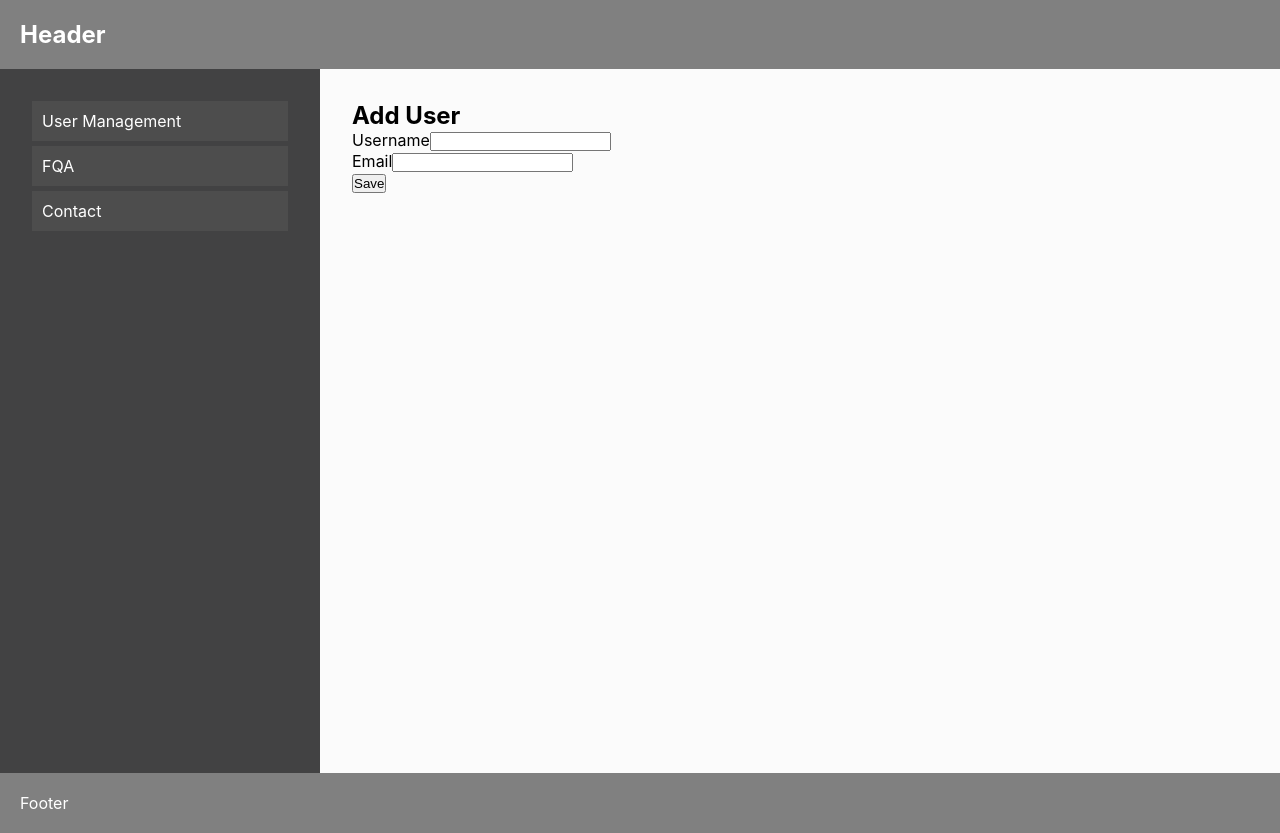
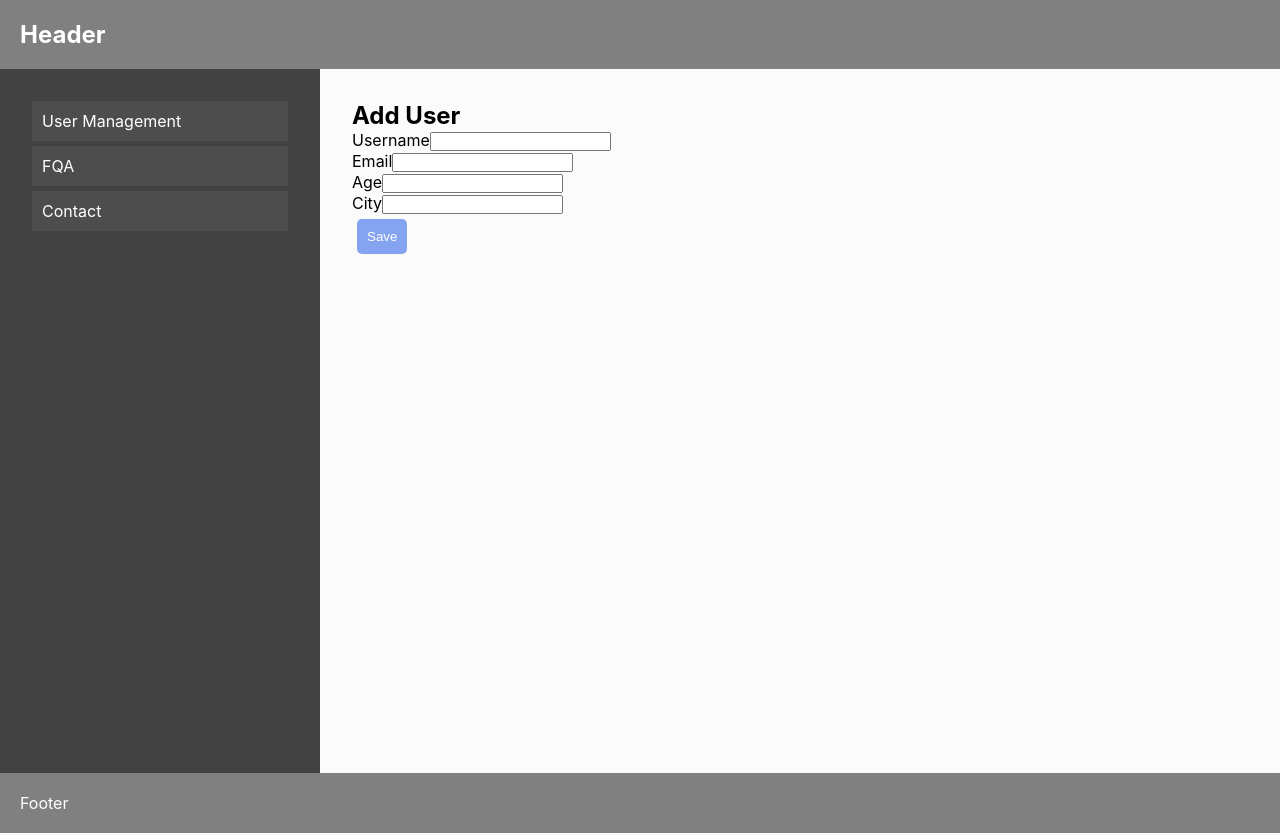
Before and after one commit to kiranmulmi/user-management-react, a React (Create React App) app: page /user-management/add in a window 1280 px wide. Built offline with nearby package versions, Linux system fonts and the light colour scheme.

Commit message:
User management improvements

```diff
--- a/src/App.css
+++ b/src/App.css
@@ -65,6 +65,25 @@ td, th {
   padding: 8px;
 }
 
-tr:nth-child(even) {
+/* tr:nth-child(even) {
   background-color: #dddddd;
+} */
+
+.btn {
+  display: inline-block;
+  background: #84a4f1;
+  padding: 10px;
+  text-decoration: none;
+  color: #ffffff;
+  border-radius: 5px;
+  margin: 5px;
+  border: none;
 }
+
+.btn-danger {
+  background: red;
+}
+
+.pull-right {
+  float: right;
+}
--- a/src/pages/UserManagement/AddUser.js
+++ b/src/pages/UserManagement/AddUser.js
@@ -1,14 +1,33 @@
 import { useState } from "react";
+import { useNavigate } from "react-router-dom";
 
 const AddUser = () => {
+  const navigate = useNavigate();
   const [username, setUsername] = useState('');
+  const [email, setEmail] = useState('');
+  const [age, setAge] = useState('');
+  const [city, setCity] = useState('');
 
   const handleUsernameChange = (event) => {
     setUsername(event.target.value);
   }
+  const handleEmailChange = (event) => {
+    setEmail(event.target.value);
+  }
+
+  const handleAgeChange = (event) => {
+    setAge(event.target.value);
+  }
+
+  const handleCityChange = (event) => {
+    setCity(event.target.value);
+  }
   const saveForm = () => {
-    console.log('save form');
-    console.log('username: ', username);
+    console.log('Username:', username);
+    console.log('Email:', email);
+    console.log('Age:', age);
+    console.log('City:', city);
+    navigate('/user-management');
   }
   return (
     <div>
@@ -22,10 +41,18 @@ const AddUser = () => {
       </div>
       <div>
         <label>Email</label>
-        <input type="text" />
+        <input type="text" value={email} onChange={handleEmailChange}/>
       </div>
       <div>
-        <button onClick={saveForm}>Save</button>
+        <label>Age</label>
+        <input type="text" value={age} onChange={handleAgeChange} />
+      </div>
+      <div>
+        <label>City</label>
+        <input type="text" value={city} onChange={handleCityChange} />
+      </div>
+      <div>
+        <button onClick={saveForm} className="btn">Save</button>
       </div>
     </div>
   );
--- a/src/pages/UserManagement/UserManagement.js
+++ b/src/pages/UserManagement/UserManagement.js
@@ -1,49 +1,69 @@
+import { useEffect, useState } from "react";
 import { Link } from "react-router-dom";
 const UserManagement = () => {
 
-  const users = [
+  const data = [
     {
+      id: 1,
       username: 'John',
       email: 'jon@gmailcom',
       age: 25,
       city: 'London'
     },
     {
+      id: 2,
       username: 'Jane',
       email: 'jane@gmailcom',
       age: 22,
       city: 'New York'
     },
     {
+      id: 3,
       username: 'Paul',
       email: 'paul@gmailcom',
       age: 30,
       city: 'Paris'
     }
   ];
+  const [users, setUsers] = useState([]);
+  useEffect(() => {
+    setTimeout(() => {
+      setUsers(data);
+    }, 500)
+  }, []);
 
   return (
     <div>
       <h1>User Management</h1>
-      <Link to="/user-management/add">Add Uer</Link>
+      <Link to="/user-management/add" className="btn pull-right">Add Uer</Link>
       <table>
         <tr>
           <th>Username</th>
           <th>Email</th>
           <th>Age</th>
           <th>City</th>
+          <th>Action</th>
         </tr>
-        {
-          users.map((row) => {
+        { users.length > 0 &&
+            users.map((row, index) => {
               return (
-              <tr>
+                <tr key={index}>
                   <td>{row.username}</td>
                   <td>{row.email}</td>
                   <td>{row.age}</td>
                   <td>{row.city}</td>
+                  <td>
+                    <Link to={`/user-management/edit/${row.id}`} className="btn">Edit</Link>
+                    <Link to={`/user-management/delete/${row.id}`} className="btn btn-danger">Delete</Link>
+                  </td>
                 </tr>
               )
             })
+          }
+        { users.length === 0 &&
+        <tr>
+          <td colSpan={4}>No records found</td>
+        </tr>
         }
       </table>
     </div>
--- a/src/pages/theme/Footer.js
+++ b/src/pages/theme/Footer.js
@@ -1,6 +1,6 @@
 const Footer = () => {
   return (
-    <div class="footer">Footer</div>
+    <div className="footer">Footer</div>
   );
 };
 export default Footer;
--- a/src/pages/theme/Header.js
+++ b/src/pages/theme/Header.js
@@ -1,6 +1,6 @@
 const Header  = () => {
   return (
-    <div class="header">
+    <div className="header">
       <h2>Header</h2>
     </div>
   );
--- a/src/pages/theme/Layout.js
+++ b/src/pages/theme/Layout.js
@@ -7,11 +7,11 @@ const Layout = () => {
   return (
     <div>
       <Header />
-      <div class="row">
-        <div class="sidebar">
+      <div className="row">
+        <div className="sidebar">
           <Sidebar />
         </div>
-        <div class="main-body">
+        <div className="main-body">
           <Outlet />
         </div>
       </div>
```
Lines whose indentation alone changed are shown as unchanged.
